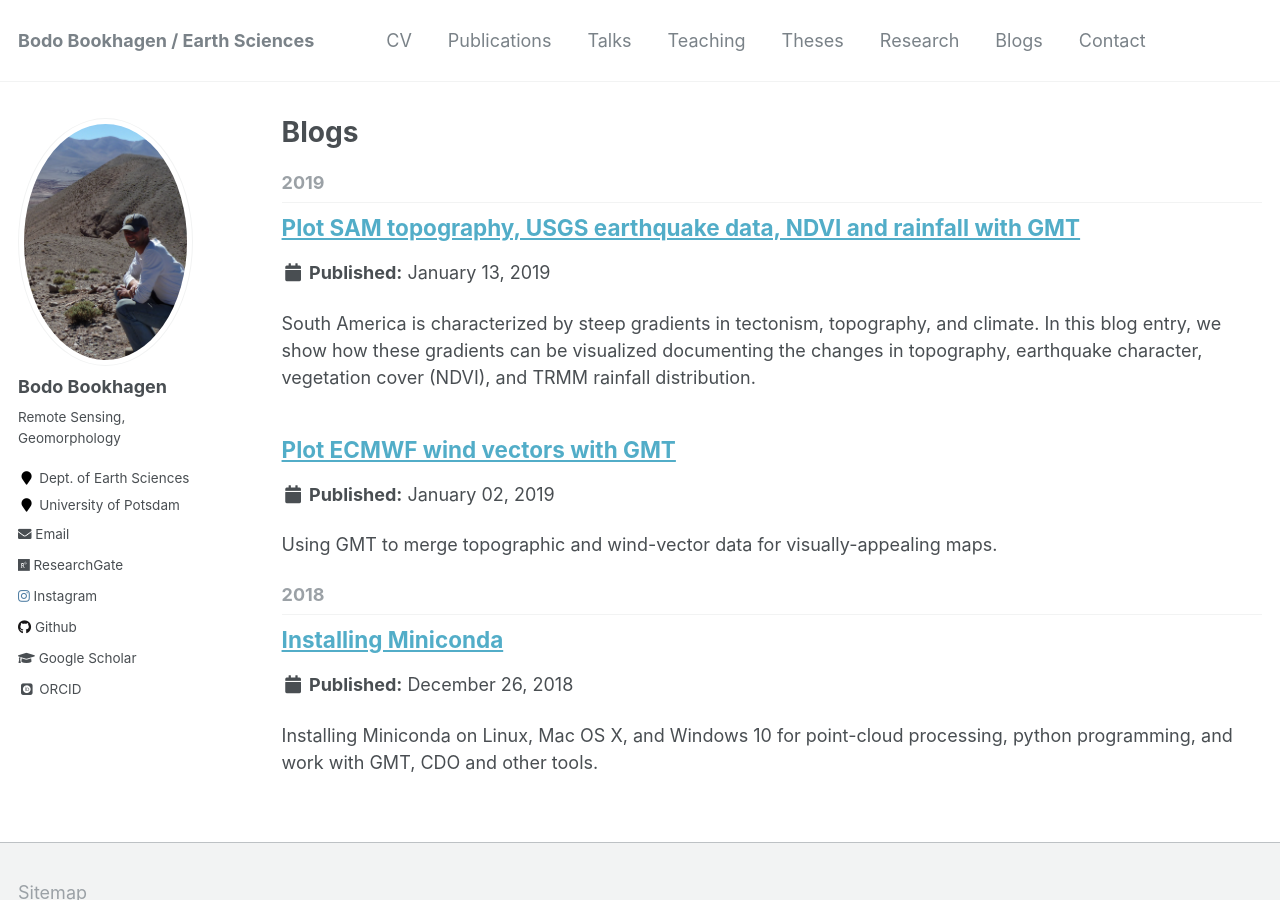
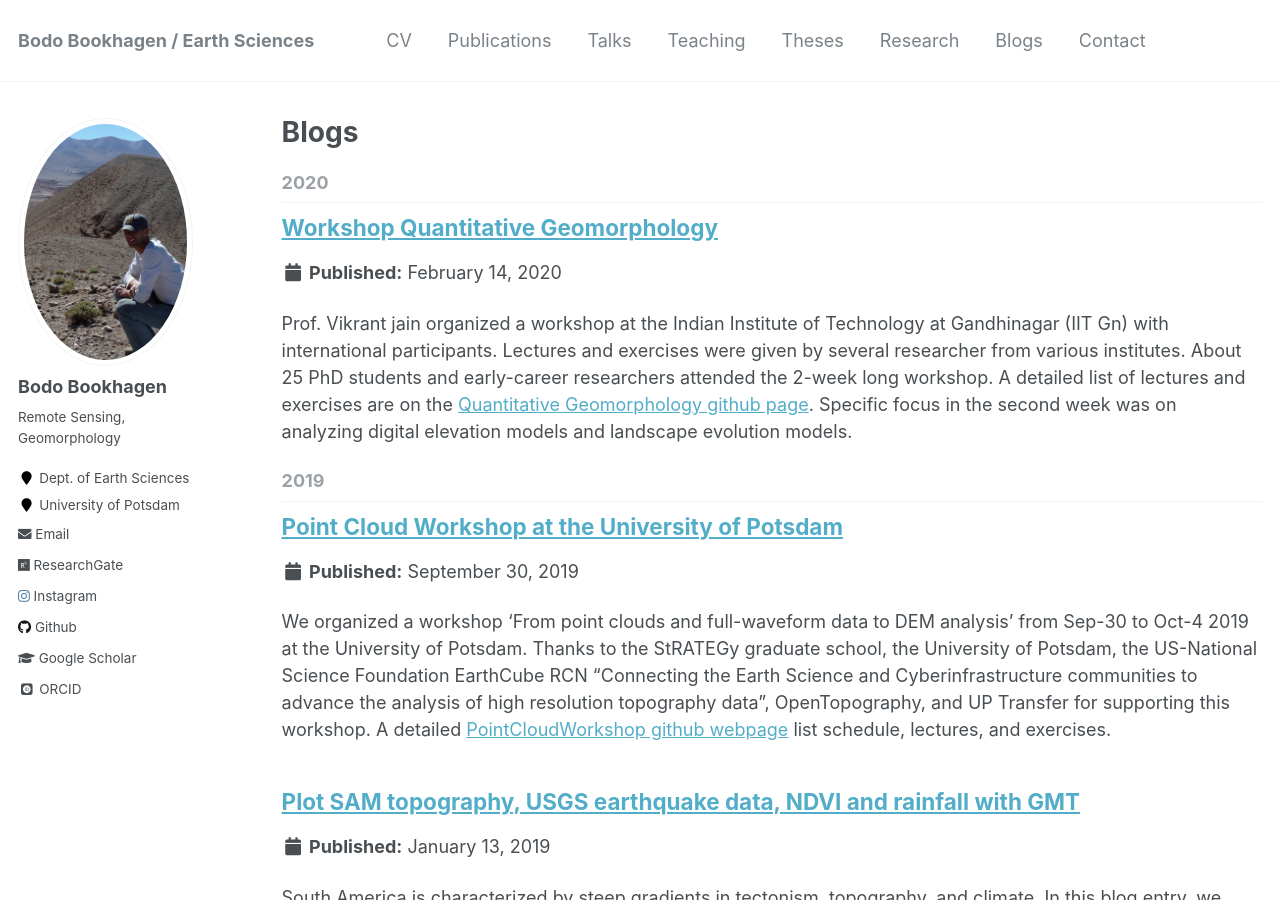
Before and after one commit to BodoBookhagen/BodoBookhagen.github.io, a Jekyll site: the page built from _pages/year-archive.html, in a window 1280 px wide and 900 px high. Built offline with Jekyll 4.4.1, drawn with Linux system fonts in a browser that asks for light colours; some web fonts are replaced.

Commit message:
Mar-09 2020

```diff
--- /dev/null
+++ b/_posts/2019-09-30-Point-Cloud-Workshop-Oct2019.md
@@ -0,0 +1,13 @@
+---
+title: 'Point Cloud Workshop at the University of Potsdam'
+date: 2019-09-30
+read_time: false
+permalink: /posts/2019/09/Point-Cloud-Workshop-Oct2019
+-- tags:
+  - Workshop
+  - Full WaveForm (FWF) Lidar
+  - PointCloud (PC)
+  - lidar
+  - SfM
+---
+We organized a workshop 'From point clouds and full-waveform data to DEM analysis' from Sep-30 to Oct-4 2019 at the University of Potsdam. Thanks to the StRATEGy graduate school, the University of Potsdam, the US-National Science Foundation EarthCube RCN "Connecting the Earth Science and Cyberinfrastructure communities to advance the analysis of high resolution topography data", OpenTopography, and UP Transfer for supporting this workshop. A detailed [PointCloudWorkshop github webpage](https://github.com/UP-RS-ESP/PointCloudWorkshop-Oct2019) list schedule, lectures, and exercises.
--- /dev/null
+++ b/_posts/2020-02-14-Workshop-Quantitative-Geomorphology.md
@@ -0,0 +1,14 @@
+---
+title: 'Workshop Quantitative Geomorphology'
+date: 2020-02-14
+read_time: false
+permalink: /posts/2020/02/Workshop-Quantitative-Geomorphology
+author_profile: false
+-- tags:
+  - Quantitative Geomorphology
+  - Workshop
+  - PointClouds
+  - Landscape Evolution Modeling (LEM)
+  - DEM
+---
+Prof. Vikrant jain organized a workshop at the  Indian Institute of Technology at Gandhinagar (IIT Gn) with international participants. Lectures and exercises were given by several researcher from various institutes. About 25 PhD students and early-career researchers attended the 2-week long workshop. A detailed list of lectures and exercises are on the [Quantitative Geomorphology github page](https://github.com/BodoBookhagen/QuantitativeGeomorphology_IITGn). Specific focus in the second week was on analyzing digital elevation models and landscape evolution models.
```
Also changed, not shown: _posts/2018-12-26-conda-install.md (+3 -0 lines).
